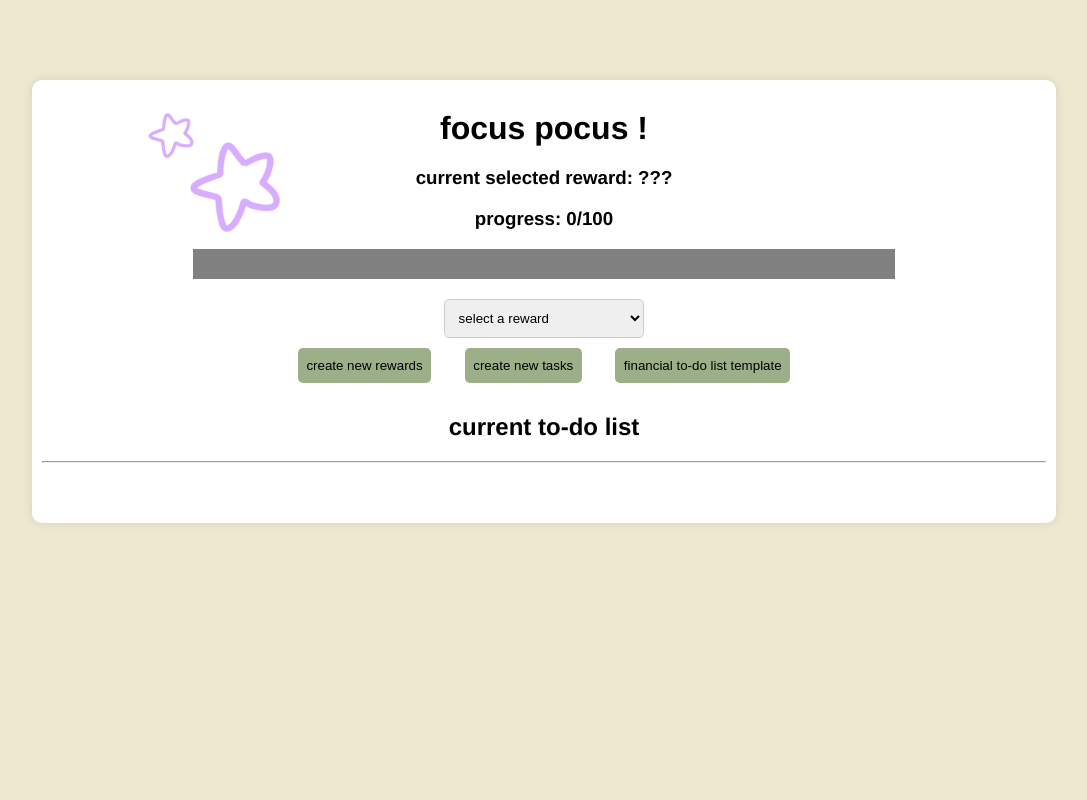
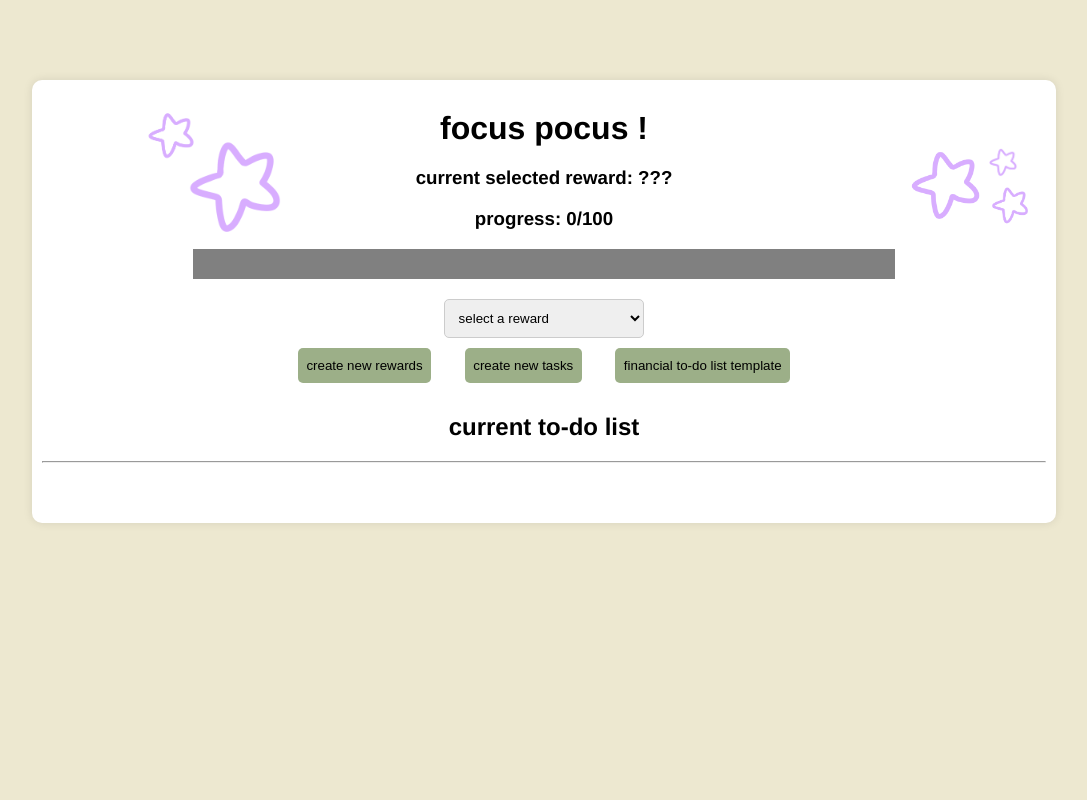
Before and after one commit to marleigha/Just-Start-It-CAM, a Flask app: page / in a window 1280 px wide. Shown: the whole page, without its empty margins (96-1183 px from the left). Run offline with Flask 3, Linux system fonts and the light colour scheme.

Commit message:
more stars

```diff
--- a/static/style.css
+++ b/static/style.css
@@ -312,3 +312,34 @@ input[type="number"] {
         top: 56px;
 
       }
+
+      img.purple-star-3{
+
+        width: 75px;
+        height: 75px;
+        position: absolute;
+        left: 876px;
+        top: 67px;
+
+      }
+
+      img.purple-star-4{
+
+        width: 30px;
+        height: 30px;
+        position: absolute;
+        left: 956px;
+        top: 67px;
+
+      }
+
+
+      img.purple-star-5{
+
+        width: 40px;
+        height: 40px;
+        position: absolute;
+        left: 958px;
+        top: 105px;
+
+      }
--- a/templates/index.html
+++ b/templates/index.html
@@ -15,6 +15,9 @@
         <div class="stickers-20">
             <img id = '1' class="purple-star" src="../images/stickers/purple-star.png" alt="">
             <img id = '1' class="purple-star-2" src="../images/stickers/purple-star.png" alt="">
+            <img id = '1' class="purple-star-3" src="../images/stickers/purple-star.png" alt="">
+            <img id = '1' class="purple-star-4" src="../images/stickers/purple-star.png" alt="">
+            <img id = '1' class="purple-star-5" src="../images/stickers/purple-star.png" alt="">
           </div>
 
         <!-- Input area for rewards -->
```
